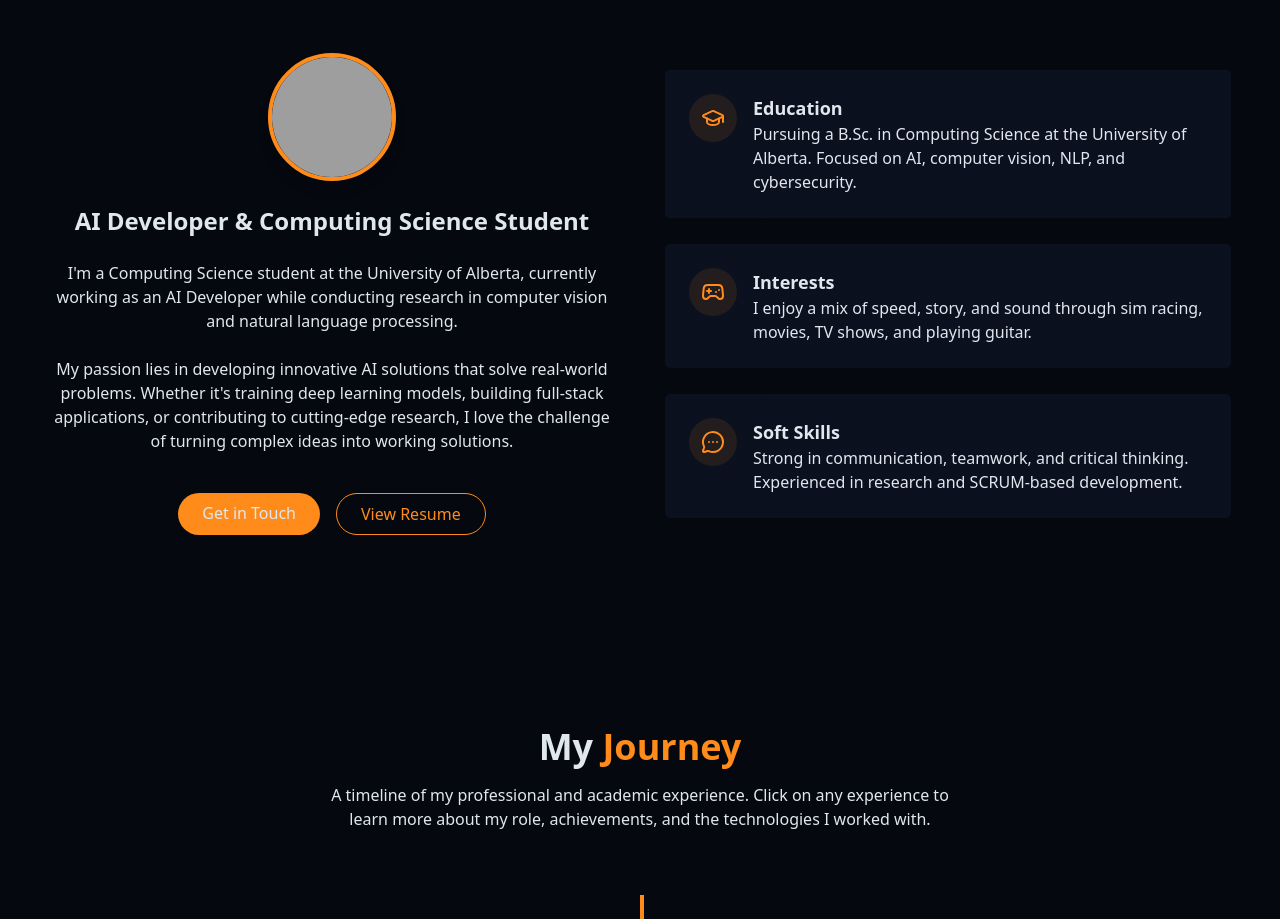
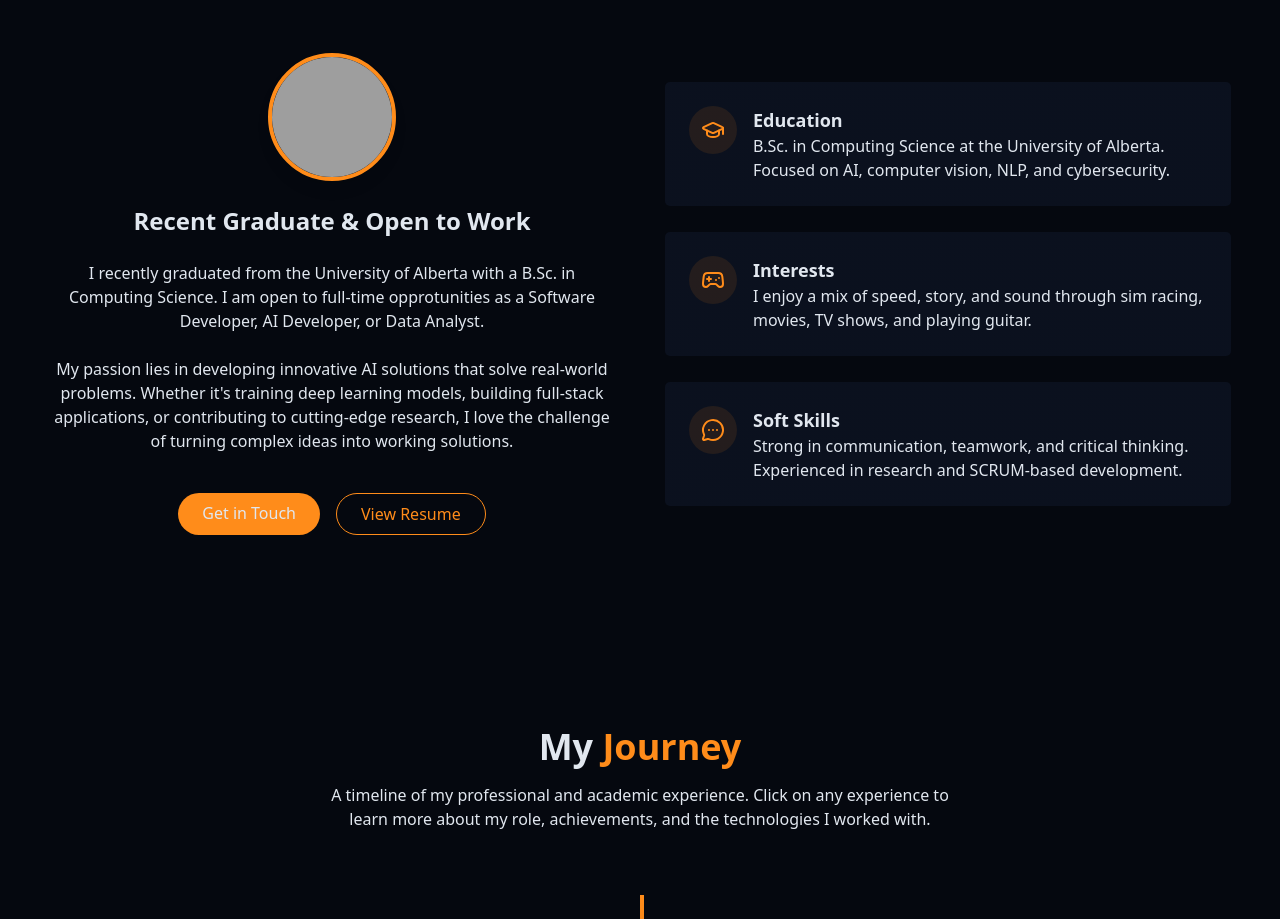
Before and after one commit to icansingh/portfolio, a React (Vite) app: page / in a window 1280 px wide. Shown: the part 931-1850 px from the top of the page. Built offline with nearby package versions, Linux system fonts and the light colour scheme; grey boxes are pictures that could not be loaded.

Commit message:
Updating Oct 2026

```diff
--- a/src/components/AboutSection.jsx
+++ b/src/components/AboutSection.jsx
@@ -18,12 +18,11 @@ export const AboutSection = () => {
                             className="w-32 h-32 rounded-full object-cover border-4 border-primary shadow-lg"
                         />
                     </div>
-                    <h3 className="text-2xl font-semibold">AI Developer & Computing Science Student</h3>
+                    <h3 className="text-2xl font-semibold">Recent Graduate & Open to Work</h3>
 
                     <p className="text-muted-foreground">
-                        I'm a Computing Science student at the University of Alberta,
-                        currently working as an AI Developer while conducting
-                        research in computer vision and natural language processing.
+                        I recently graduated from the University of Alberta with a B.Sc. in Computing Science.
+                        I am open to full-time opprotunities as a Software Developer, AI Developer, or Data Analyst.
 
                     </p>
 
@@ -62,7 +61,7 @@ export const AboutSection = () => {
                             <div className="text-left">
                                 <h4 className="font-semibold text-lg"> Education</h4>
                                 <p className="text-muted-foreground">
-                                Pursuing a B.Sc. in Computing Science at the University of Alberta. {/* with a 3.7 GPA - should i mention GPA?*/}
+                                B.Sc. in Computing Science at the University of Alberta. {/* with a 3.7 GPA - should i mention GPA?*/}
                                 Focused on AI, computer vision, NLP, and cybersecurity.
                                 </p>
                             </div>
--- a/src/components/TimelineSection.jsx
+++ b/src/components/TimelineSection.jsx
@@ -11,7 +11,7 @@ const timelineData = [
         title: "AI Developer",
         company: "So Shall We Inc.",
         location: "Remote - Australia",
-        duration: "Dec 2024 - Present",
+        duration: "Dec 2024 - September 2025",
         description: "Built real-time AI tools for Shopify-based commerce.",
         achievements: [
             "Designed and deployed a recommendation engine for ~250 products using TF-IDF and cosine similarity.",
@@ -27,7 +27,7 @@ const timelineData = [
         title: "Software Developer",
         company: "University of Alberta",
         location: "Edmonton, AB",
-        duration: "May 2024 - Present",
+        duration: "May 2024 - August 2025",
         description: "NLP research on semantic processing in Alzheimer's patients.",
         achievements: [
             "Led preprocessing of ~8,000 datapoints across 242 .cha files using Python and Pandas.",
@@ -43,7 +43,7 @@ const timelineData = [
         title: "Computer Vision Research Assistant",
         company: "University of Alberta",
         location: "Edmonton, AB",
-        duration: "May 2024 - Dec 2024",
+        duration: "May 2023 - Dec 2023",
         description: "MRI-based classification of learning impairments using deep learning.",
         achievements: [
             "Built a CNN with Multi-Instance Learning in TensorFlow for patient classification.",
```
